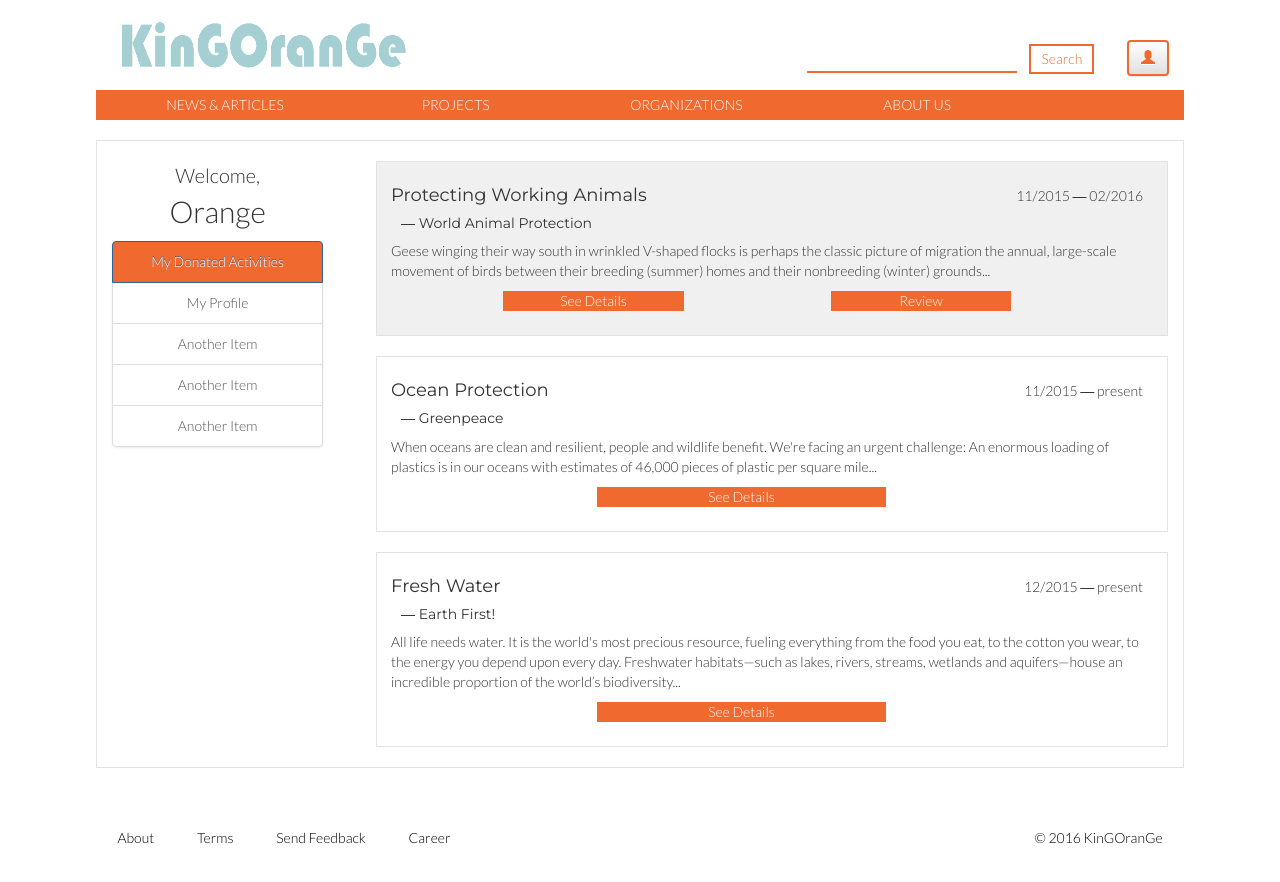
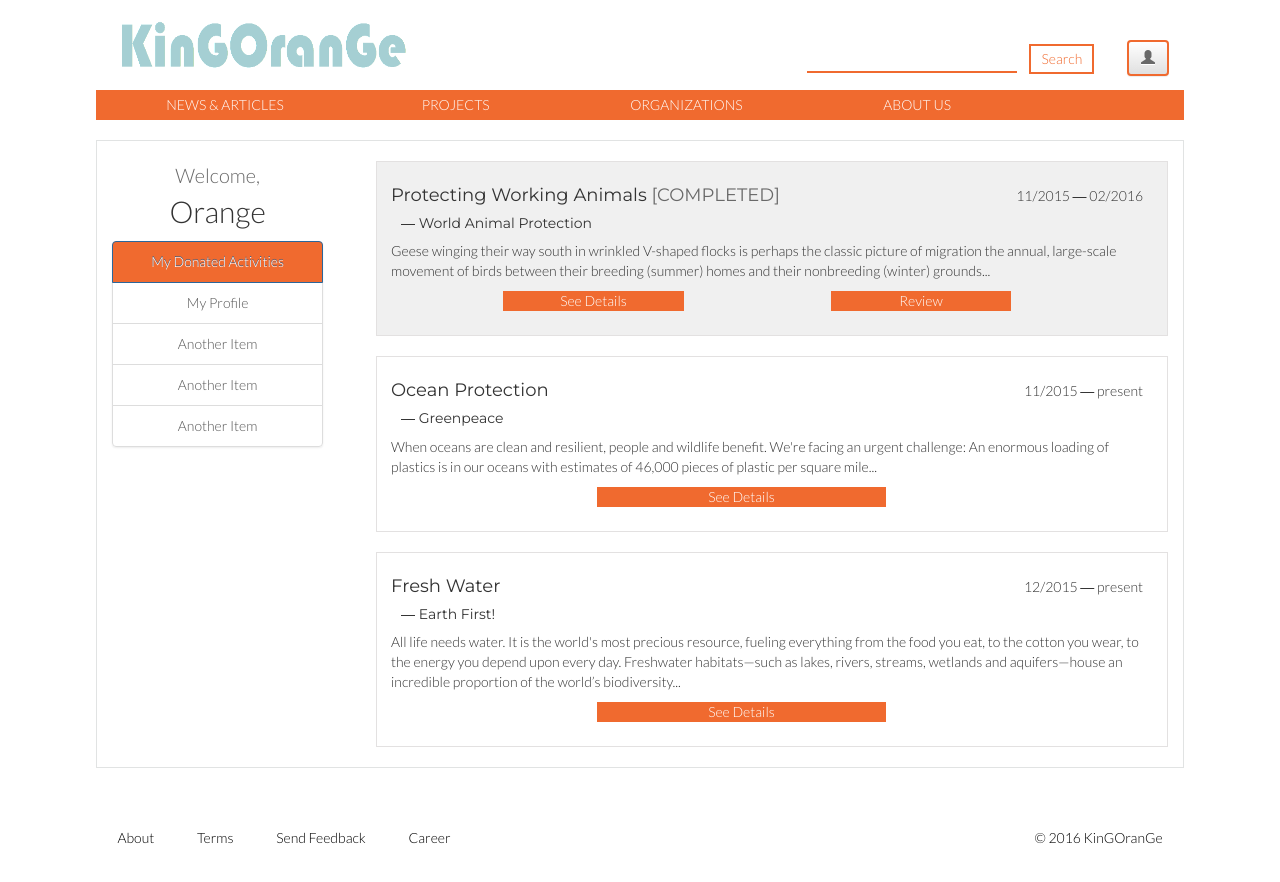
Before and after one commit to zichenwang/KingOrange, a plain HTML site: page UserHomePage/userHome.html in a window 1280 px wide. Drawn offline with nearby package versions, Linux system fonts and the light colour scheme.

Commit message:
add completed

```diff
--- a/UserHomePage/userHome.html
+++ b/UserHomePage/userHome.html
@@ -77,7 +77,7 @@
 				<div id="right-blk">
 					<div class="content completed">
 						<div class="title">
-							<h4>Protecting Working Animals</h4>
+							<h4>Protecting Working Animals <span>[COMPLETED]</span></h4>
 							<div class="date">11/2015 &#x2015 02/2016</div>
 						</div>
 
--- a/UserHomePage/userHomeStyle.css
+++ b/UserHomePage/userHomeStyle.css
@@ -132,6 +132,10 @@ h1, h2, h3, h4, h5, h6 {
 	display: inline-block;
 }
 
+span {
+	color: #696969;
+}
+
 #user {
 	padding-top: 20px;
 	text-align: center;
```
Also changed, not shown: 1 other file.
